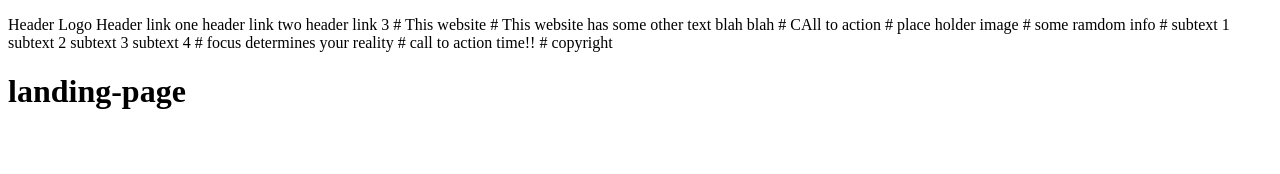
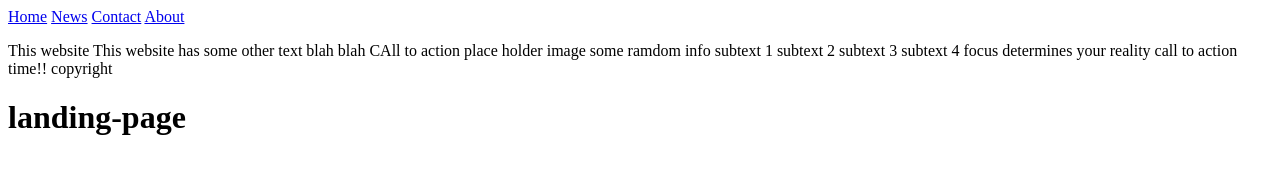
Before and after one commit to jsarles-code/odin-landing-page, a plain HTML site: page landing-page.html in a window 1280 px wide. Drawn offline with Linux system fonts and the light colour scheme.

Commit message:
HTML Nav Bar added

```diff
--- a/landing-page.html
+++ b/landing-page.html
@@ -3,21 +3,27 @@
 <head>
     <meta charset="UTF-8">
     <meta name="viewport" content="width=device-width, initial-scale=1.0">
-    <title>Landing Page</title>
+    <title>Buy Our Stuff</title>
 </head>
 <body>
-<p>
-    Header Logo Header link one header link two header link 3
-# This website
-# This website has some other text blah blah
-# CAll to action
-# place holder image
-# some ramdom info
-# subtext 1 subtext 2 subtext 3 subtext 4
 
-# focus determines your reality
-# call to action time!!
-# copyright
+    <div class="topnav">
+        <a class="active" href="#home">Home</a>
+        <a href="#Shoes">News</a>
+        <a href="#Jackerts">Contact</a>
+        <a href="#Shorts">About</a>
+      </div>
+    <p>
+This website
+ This website has some other text blah blah
+ CAll to action
+ place holder image
+ some ramdom info
+ subtext 1 subtext 2 subtext 3 subtext 4
+
+ focus determines your reality
+ call to action time!!
+ copyright
 </p>
 
     <h1>landing-page</h1>
```
